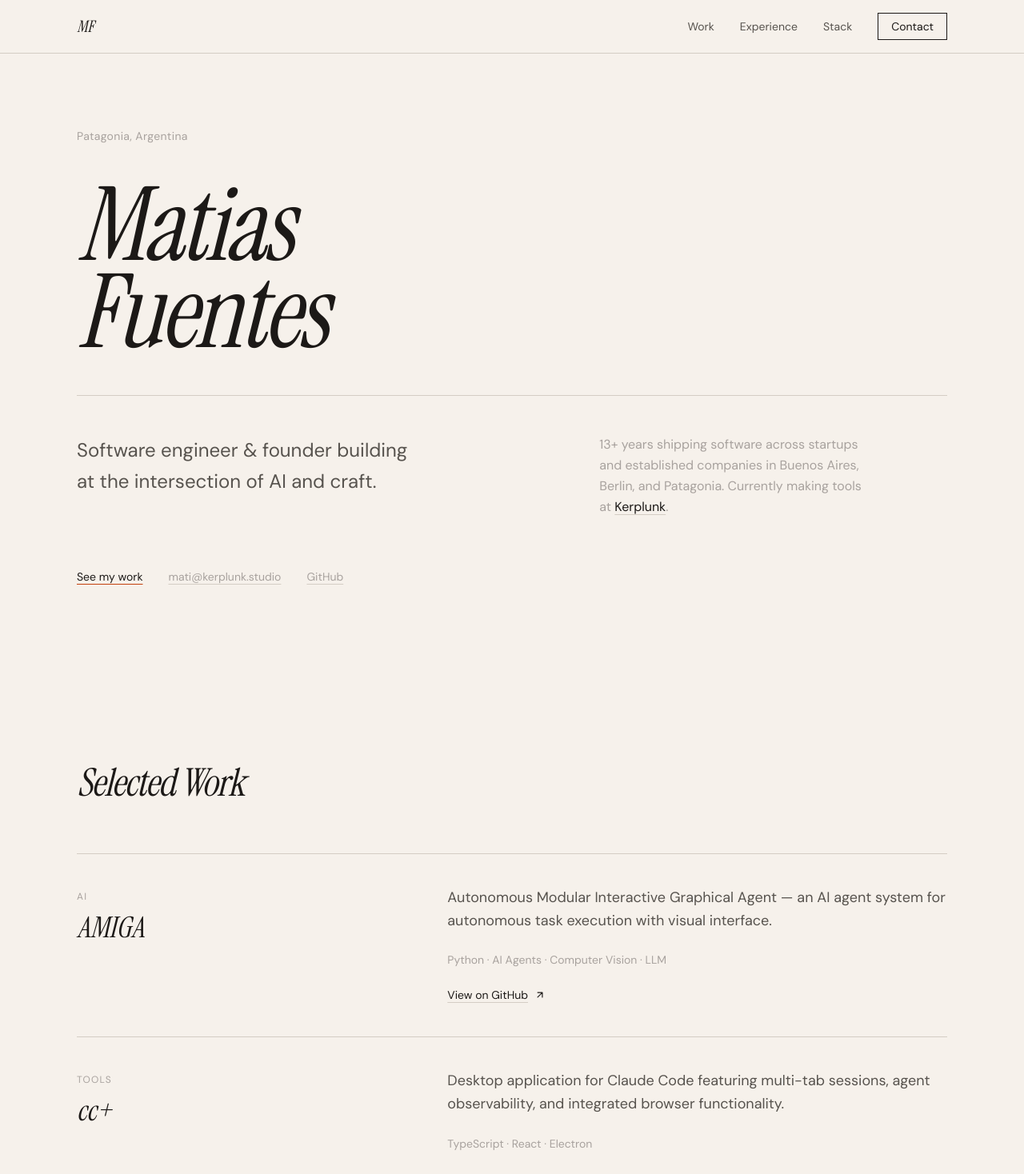
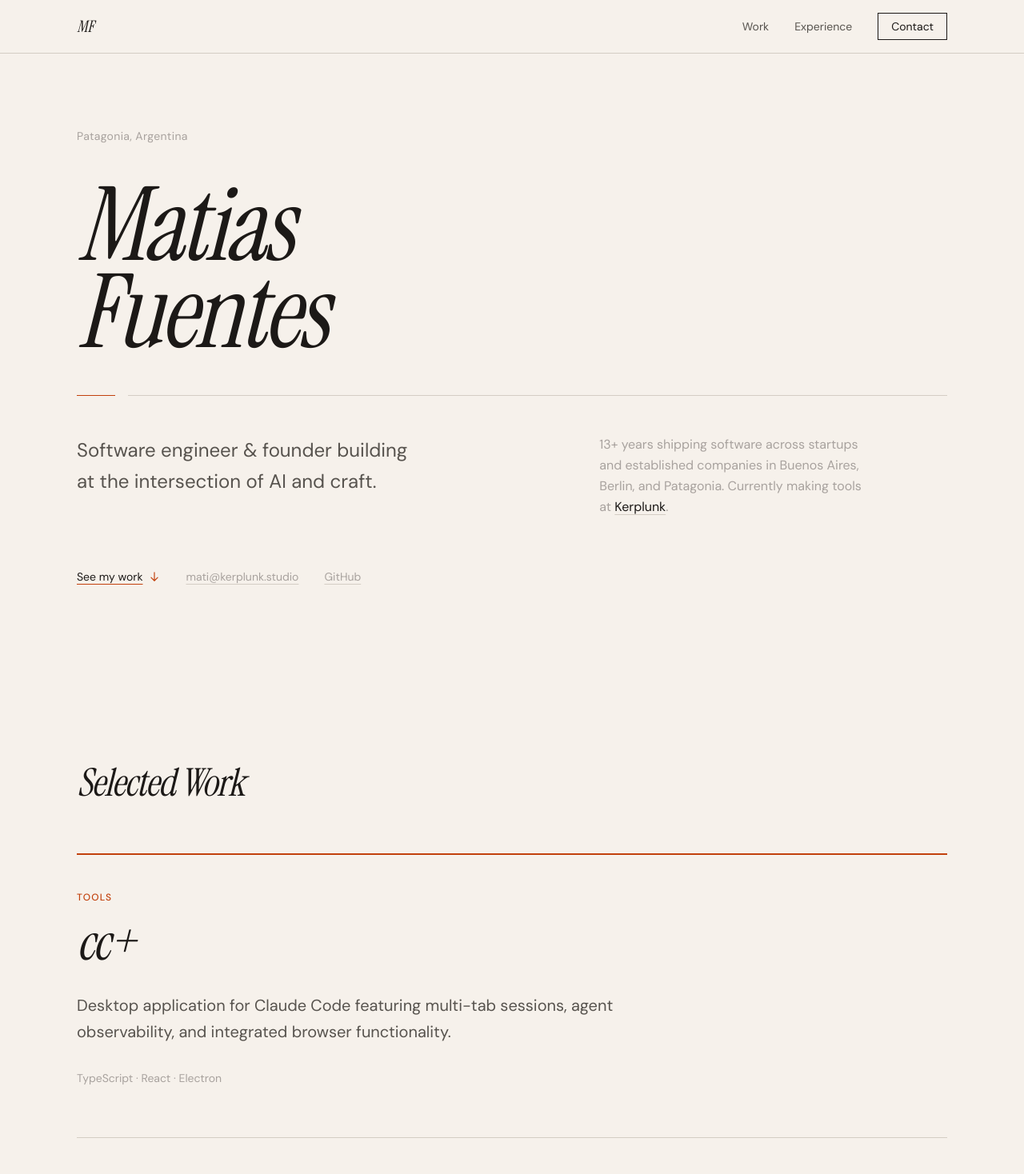
Before and after one commit to mjfuentes/mjfuentes.github.io, a Next.js app: page / in a window 1280 px wide. Shown: the top 1468 px of the page at 80% size. Built offline with nearby package versions, Linux system fonts and the light colour scheme.

Commit message:
feat: redesign projects section with featured layout and accent color
Give cc+ a hero-like featured treatment with larger typography and
accent border. Remove TechStack section. Add accent color presence
to hero divider and navigation arrow.

```diff
--- a/src/app/page.tsx
+++ b/src/app/page.tsx
@@ -3,7 +3,6 @@ import { Footer } from '@/components/layout/Footer'
 import { Hero } from '@/components/hero/Hero'
 import { Projects } from '@/components/projects/Projects'
 import { Experience } from '@/components/experience/Experience'
-import { TechStack } from '@/components/tech-stack/TechStack'
 
 export default function Home() {
   return (
@@ -13,7 +12,6 @@ export default function Home() {
         <Hero />
         <Projects />
         <Experience />
-        <TechStack />
       </main>
       <Footer />
     </>
--- a/src/components/hero/Hero.tsx
+++ b/src/components/hero/Hero.tsx
@@ -19,7 +19,10 @@ export function Hero() {
         </ScrollReveal>
 
         <ScrollReveal delay={150}>
-          <div className="mt-12 h-px bg-border" />
+          <div className="mt-12 flex items-center gap-4">
+            <div className="h-px w-12 bg-accent" />
+            <div className="h-px flex-1 bg-border" />
+          </div>
         </ScrollReveal>
 
         <div className="mt-12 grid grid-cols-1 gap-8 lg:grid-cols-12">
@@ -52,9 +55,12 @@ export function Hero() {
           <div className="mt-16 flex flex-wrap gap-x-8 gap-y-4">
             <a
               href="#work"
-              className="text-sm text-text-primary underline decoration-accent underline-offset-4"
+              className="inline-flex items-center gap-2 text-sm text-text-primary underline decoration-accent underline-offset-4"
             >
               See my work
+              <svg className="h-3.5 w-3.5 text-accent" fill="none" stroke="currentColor" viewBox="0 0 24 24" strokeWidth={2}>
+                <path strokeLinecap="round" strokeLinejoin="round" d="M19 14l-7 7m0 0l-7-7m7 7V3" />
+              </svg>
             </a>
             <a
               href="mailto:mati@kerplunk.studio"
--- a/src/components/layout/Header.tsx
+++ b/src/components/layout/Header.tsx
@@ -5,7 +5,6 @@ import { useState } from 'react'
 const navLinks = [
   { href: '#work', label: 'Work' },
   { href: '#experience', label: 'Experience' },
-  { href: '#stack', label: 'Stack' },
 ] as const
 
 export function Header() {
--- a/src/components/projects/Projects.tsx
+++ b/src/components/projects/Projects.tsx
@@ -1,15 +1,42 @@
 import { projects } from '@/data/projects'
-import { Section } from '@/components/layout/Section'
+import { ScrollReveal } from '@/components/ui/ScrollReveal'
 import { ProjectCard } from './ProjectCard'
 
 export function Projects() {
+  const [featured, ...rest] = projects
+
   return (
-    <Section id="work" title="Selected Work">
-      <div className="space-y-0">
-        {projects.map((project, index) => (
+    <section id="work" className="py-24 md:py-32">
+      <div className="mx-auto max-w-6xl px-6 lg:px-8">
+        <ScrollReveal>
+          <h2 className="mb-16 font-display text-4xl italic tracking-tight text-text-primary md:text-5xl">
+            Selected Work
+          </h2>
+        </ScrollReveal>
+
+        <ScrollReveal delay={100}>
+          <article className="border-t-2 border-accent pt-10 pb-16">
+            <span className="text-xs font-medium uppercase tracking-widest text-accent">
+              {featured.category}
+            </span>
+            <h3 className="mt-4 font-display italic tracking-tight text-text-primary" style={{ fontSize: 'clamp(2.5rem, 5vw, 5rem)', lineHeight: '0.95' }}>
+              {featured.title}
+            </h3>
+            <div className="mt-8 max-w-2xl">
+              <p className="text-xl leading-relaxed text-text-secondary">
+                {featured.description}
+              </p>
+            </div>
+            <p className="mt-8 text-sm text-text-muted">
+              {featured.techStack.join(' · ')}
+            </p>
+          </article>
+        </ScrollReveal>
+
+        {rest.map((project, index) => (
           <ProjectCard key={project.id} project={project} index={index} />
         ))}
       </div>
-    </Section>
+    </section>
   )
 }
--- a/src/data/projects.ts
+++ b/src/data/projects.ts
@@ -1,6 +1,13 @@
 import { Project } from '@/types'
 
 export const projects: Project[] = [
+  {
+    id: 'ccplus',
+    title: 'cc+',
+    description: 'Desktop application for Claude Code featuring multi-tab sessions, agent observability, and integrated browser functionality.',
+    techStack: ['TypeScript', 'React', 'Electron'],
+    category: 'tools',
+  },
   {
     id: 'amiga',
     title: 'AMIGA',
@@ -9,11 +16,4 @@ export const projects: Project[] = [
     githubUrl: 'https://github.com/mjfuentes/amiga',
     category: 'ai',
   },
-  {
-    id: 'ccplus',
-    title: 'cc+',
-    description: 'Desktop application for Claude Code featuring multi-tab sessions, agent observability, and integrated browser functionality.',
-    techStack: ['TypeScript', 'React', 'Electron'],
-    category: 'tools',
-  },
 ] as const
```
